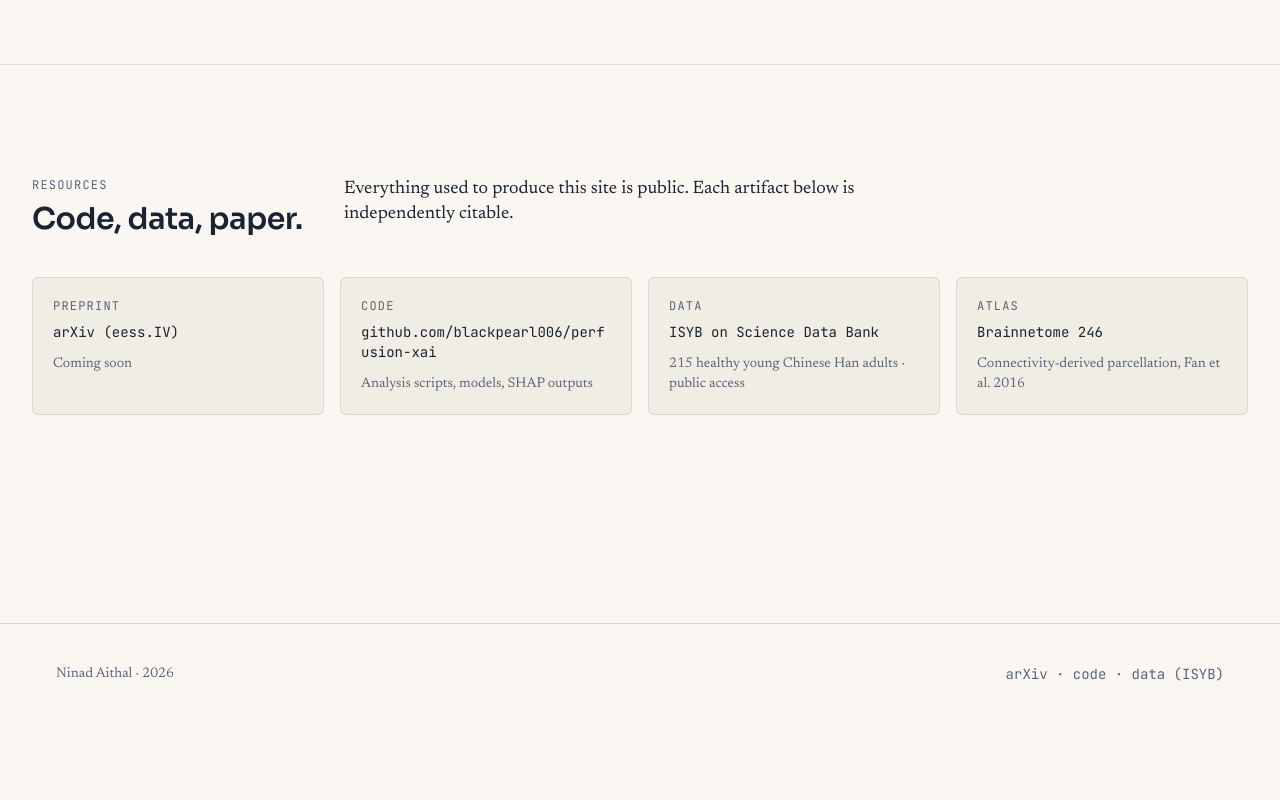
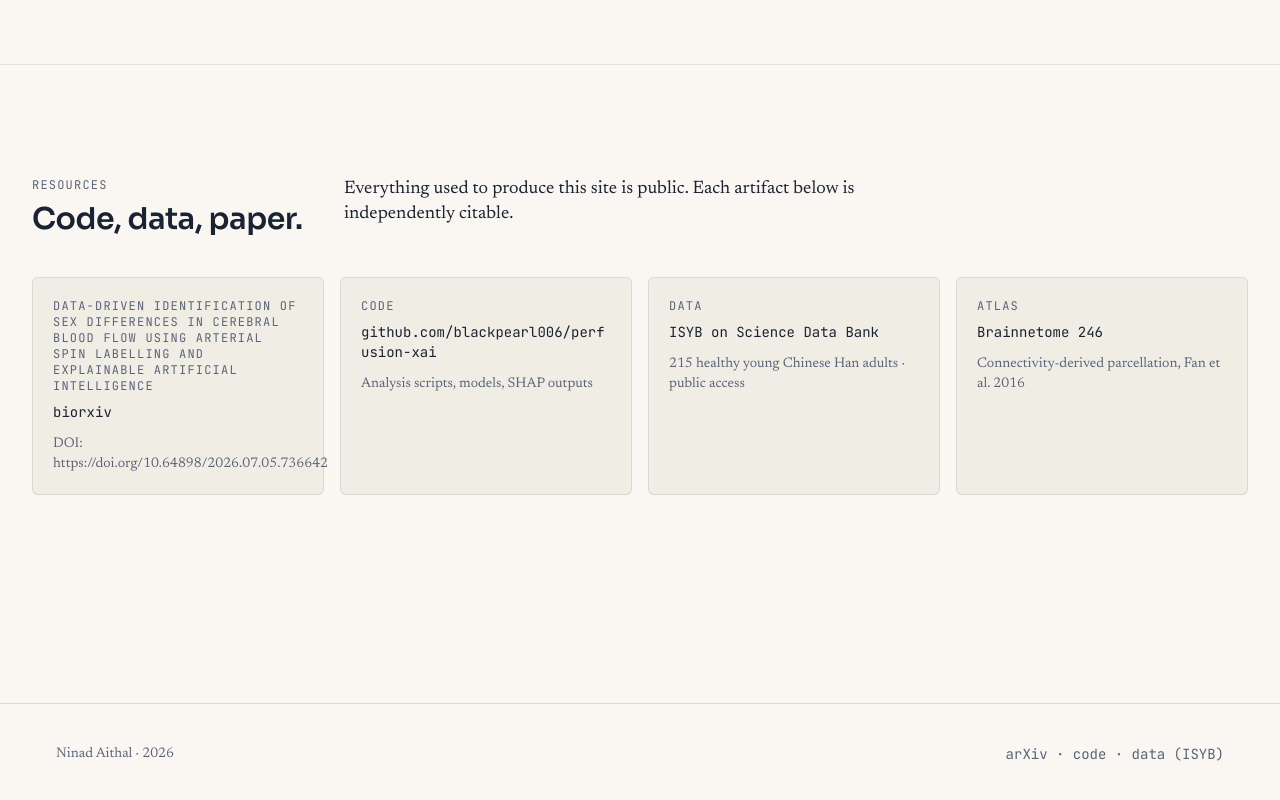
Before and after one commit to perfusion-xai/perfusion-xai.github.io, a React (Vite) app: page / in a window 1280 px wide. Shown: the part 5867-6667 px from the top of the page. Before the commit the page ends 6591 px from the top, so only its background shows below. Built offline with nearby package versions, Linux system fonts and the light colour scheme; no server answers.

Commit message:
Update 07-Resources.jsx
Added biorxiv link

```diff
--- a/src/sections/07-Resources.jsx
+++ b/src/sections/07-Resources.jsx
@@ -2,10 +2,10 @@ import Section from "../components/Section.jsx";
 
 const LINKS = [
   {
-    title: "Preprint",
-    sub: "arXiv (eess.IV)",
-    href: "#",
-    note: "Coming soon",
+    title: "DATA-DRIVEN IDENTIFICATION OF SEX DIFFERENCES IN CEREBRAL BLOOD FLOW USING ARTERIAL SPIN LABELLING AND EXPLAINABLE ARTIFICIAL INTELLIGENCE",
+    sub: "biorxiv",
+    href: "https://doi.org/10.64898/2026.07.05.736642",
+    note: "DOI: https://doi.org/10.64898/2026.07.05.736642",
   },
   {
     title: "Code",
```
